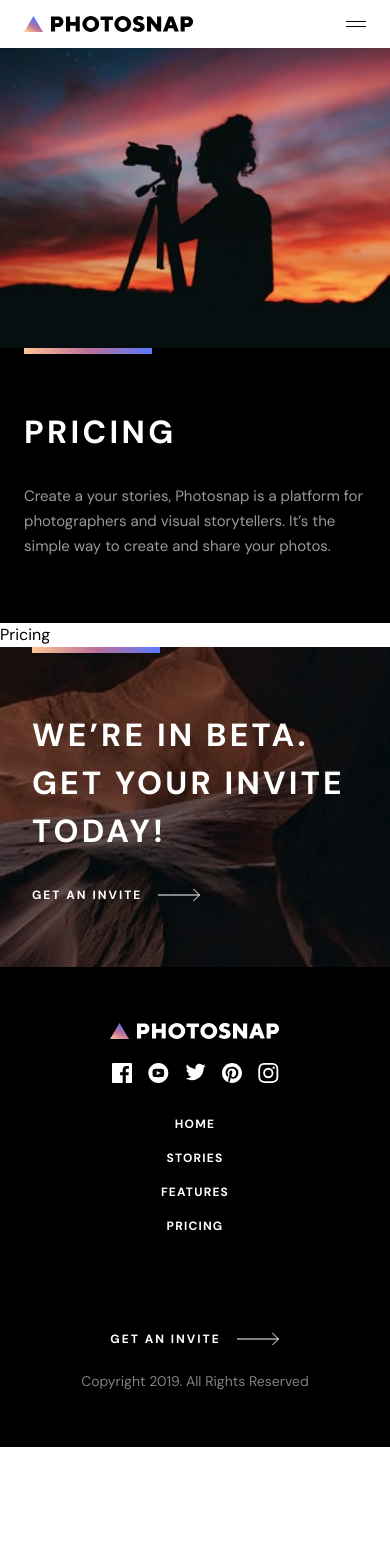
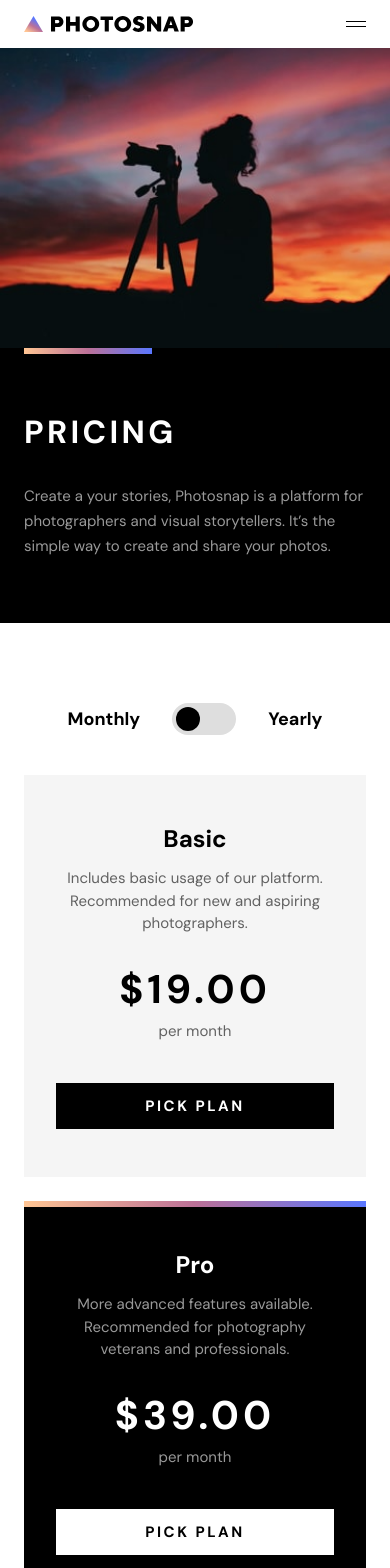
Before and after one commit to lorenacrincon/photosnap-website, a React (Vite) app: page /pricing in a window 390 px wide. Shown: the top 1568 px of the page. Before the commit the page ends 1447 px from the top, so only its background shows below. Built offline with nearby package versions, Linux system fonts and the light colour scheme.

Commit message:
Pricing Responsive page

```diff
--- a/src/components/pages/pricing/Pricing.jsx
+++ b/src/components/pages/pricing/Pricing.jsx
@@ -20,7 +20,73 @@ function Pricing() {
           </div>
         </div>
       </section>
-      <main>Pricing</main>
+      <main className="my-10">
+        <div className="flex justify-center gap-8 items-center text-lg py-10 font-semibold">
+          <p>Monthly</p>
+          <label>
+            <input type="checkbox" class="toggle-checkbox" />
+            <div class="toggle-switch"></div>
+          </label>
+          <p>Yearly</p>
+        </div>
+        <div className="flex flex-wrap flex-col gap-6 mx-6">
+          <div className="card-bg py-12 px-8 text-center ">
+            <div className="flex flex-col gap-6 md:gap-0 md:flex-row md:justify-between">
+              <div className="md:text-start md:basis-5/12">
+                <h2 className="text-2xl font-bold">Basic</h2>
+                <p className="opacity-60 text-[15px] pt-3">
+                  Includes basic usage of our platform. Recommended for new and
+                  aspiring photographers.
+                </p>
+              </div>
+              <div className="md:text-end">
+                <p className="tracking-widest font-bold text-[40px]">$19.00</p>
+                <span className="opacity-60 text-[15px]">per month</span>
+              </div>
+            </div>
+            <button className="black-btn uppercase md:w-64 mt-10">
+              Pick plan
+            </button>
+          </div>
+          <div className="bg-black text-white py-12 px-8 text-center relative ">
+            <div className="card-gradient"></div>
+            <div className="flex flex-col gap-6 md:gap-0 md:flex-row md:justify-between">
+              <div className="md:text-start md:basis-5/12">
+                <h2 className="text-2xl font-bold">Pro</h2>
+                <p className="opacity-60 text-[15px] pt-3">
+                  More advanced features available. Recommended for photography
+                  veterans and professionals.
+                </p>
+              </div>
+              <div className="md:text-end">
+                <p className="tracking-widest font-bold text-[40px]">$39.00</p>
+                <span className="opacity-60 text-[15px]">per month</span>
+              </div>
+            </div>
+            <button className="white-rect-btn uppercase md:w-64 mt-10">
+              Pick plan
+            </button>
+          </div>
+          <div className="card-bg py-12 px-8 text-center ">
+            <div className="flex flex-col gap-6 md:gap-0 md:flex-row md:justify-between">
+              <div className="md:text-start md:basis-5/12">
+                <h2 className="text-2xl font-bold">Business</h2>
+                <p className="opacity-60 text-[15px] pt-3">
+                  Additional features available such as more detailed metrics.
+                  Recommended for business owners.
+                </p>
+              </div>
+              <div className="md:text-end">
+                <p className="tracking-widest font-bold text-[40px]">$99.00</p>
+                <span className="opacity-60 text-[15px]">per month</span>
+              </div>
+            </div>
+            <button className="black-btn uppercase md:w-64 mt-10">
+              Pick plan
+            </button>
+          </div>
+        </div>
+      </main>
       <Beta />
     </>
   );
--- a/src/styles/components/_pricing.scss
+++ b/src/styles/components/_pricing.scss
@@ -1,12 +1,120 @@
 .pricing-bg {
   background-image: url("/assets/pricing/mobile/hero.jpg");
   height: 300px;
+}
+
+.toggle-checkbox {
+  -webkit-appearance: none;
+  -moz-appearance: none;
+  appearance: none;
+  display: none;
+}
+
+.toggle-switch {
+  background-color: var(--lightGrey);
+  width: 64px;
+  height: 32px;
+  border-radius: 16px;
+  position: relative;
+  transition: 0.3s;
+  cursor: pointer;
+}
+
+.toggle-switch::before {
+  content: "";
+  font-weight: 900;
+  background-color: black;
+  width: 24px;
+  height: 24px;
+  position: absolute;
+  border-radius: 50%;
+  top: 4px;
+  left: 4px;
+  display: flex;
+  justify-content: center;
+  align-items: center;
+  color: #ffffff;
+  transition: 0.3s ease-in-out;
+}
+
+.toggle-checkbox:checked + .toggle-switch {
+  background-color: black;
+}
+
+.toggle-checkbox:checked + .toggle-switch::before {
+  content: "";
+  background-color: white;
+  left: 36px;
+  color: black;
+}
+
+.card-bg {
+  background-color: hsla(0, 0%, 96%, 1);
+}
+
+.card-gradient {
+  height: 6px;
+  width: 100%;
+  background-image: var(--mainAccentHr);
+  position: absolute;
+  top: 0px;
+  left: 0;
+}
+
+.white-rect-btn {
+  background-color: white;
+  color: black;
+  padding: 12px 24px;
+  font-size: 15px;
+  letter-spacing: 2.5px;
+  width: 100%;
+  height: 100%;
+  display: flex;
+  align-items: center;
+  justify-content: center;
+  border: none;
+  font-weight: 700;
+  gap: 8px;
+  cursor: pointer;
+  position: relative;
+  overflow: hidden;
+  transition: transform 0.5s ease-in-out;
+  text-transform: uppercase;
+
+  &::before {
+    width: 110%;
+    height: 150px;
+    position: absolute;
+    content: "";
+    background-color: var(--lightGrey);
+    left: -120%;
+    top: 0;
+    transition-duration: 0.3s;
+    mix-blend-mode: multiply;
+  }
+
+  &:hover::before {
+    transition-duration: 0.5s;
+    transform: translate(100%, -50%);
+  }
+
+  &:active {
+    transform: translate(5px, 5px);
+    transition: transform 0.3s ease-in-out;
+  }
 }
 
 @media screen and (min-width: 768px) {
   .pricing-bg {
     background-image: url("/assets/pricing/tablet/hero.jpg");
     height: 300px;
+  }
+  .card-gradient {
+    height: 100%;
+    width: 6px;
+    background-image: var(--mainAccent);
+    left: 0px;
+    top: 0;
   }
 }
 
```
